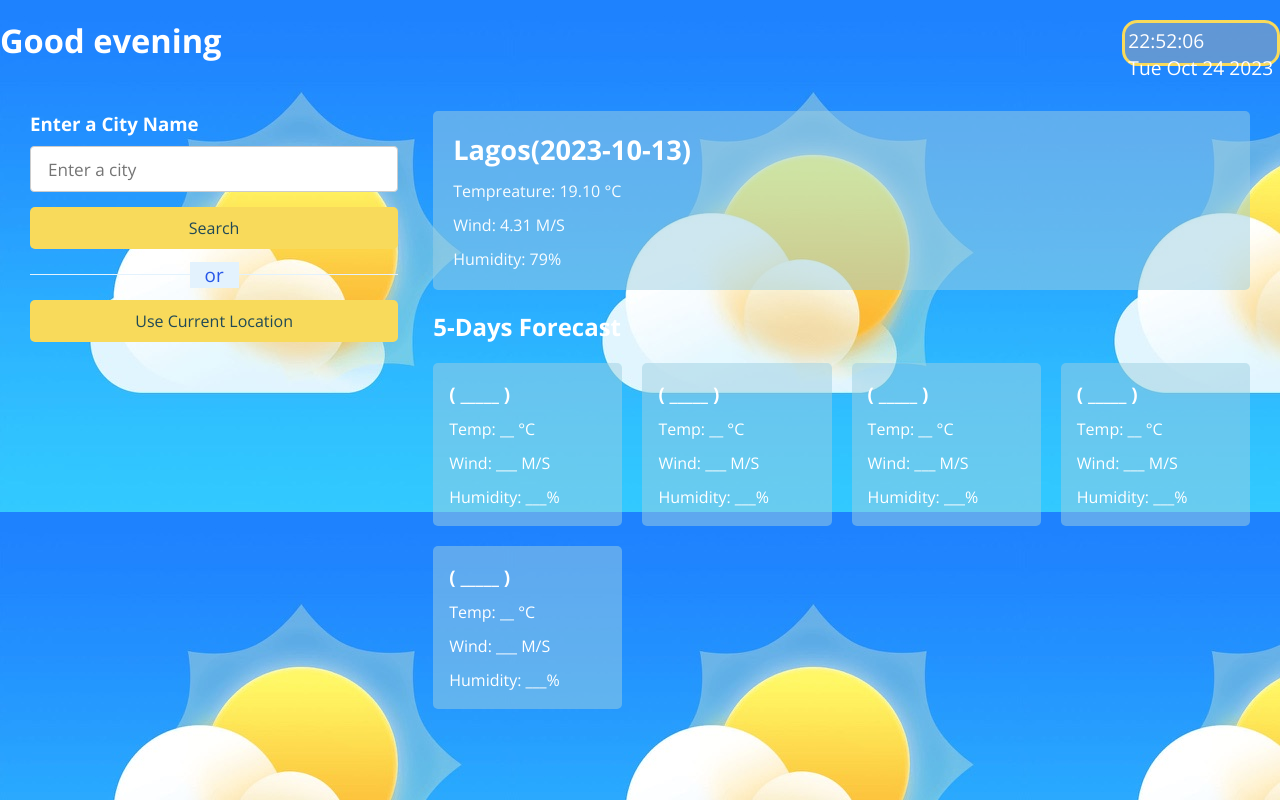
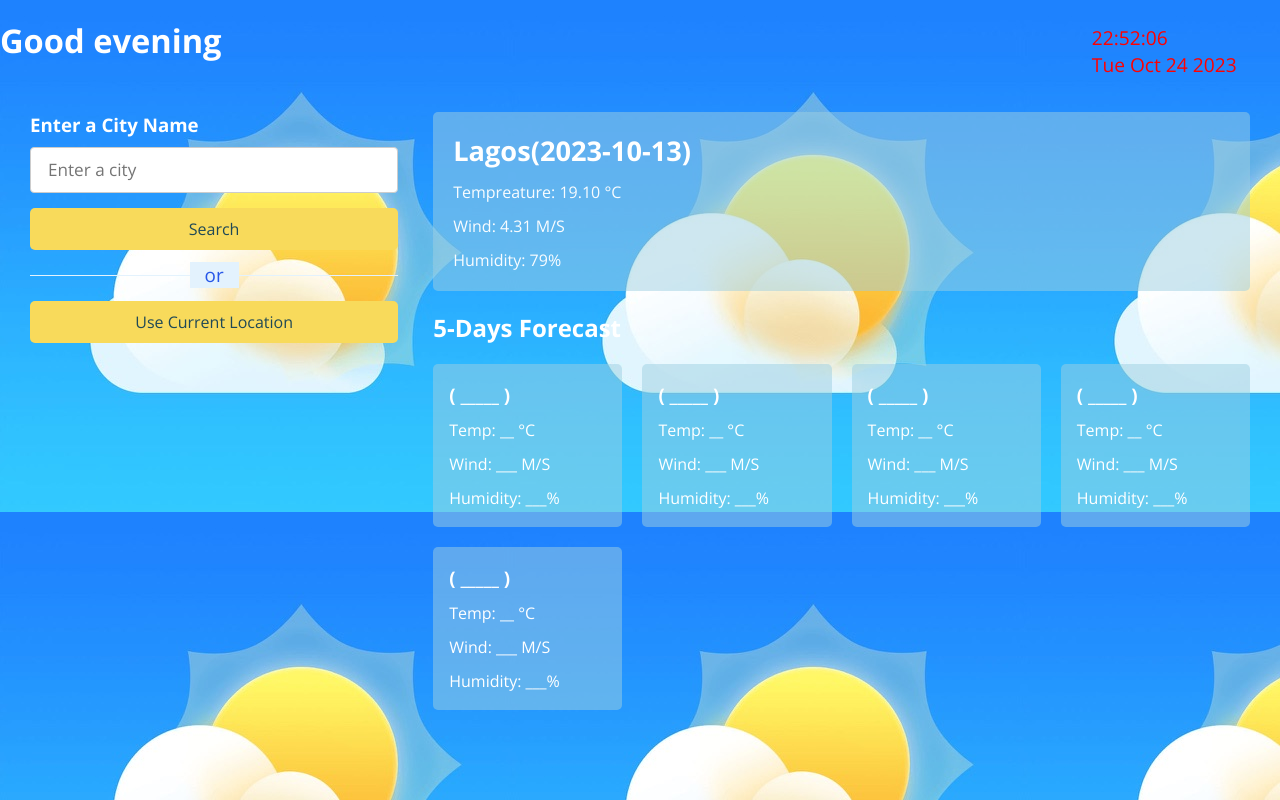
Before and after one commit to pedroolayemi/weatherwebapp, a plain HTML site: page index.html in a window 1280 px wide. Drawn offline with nearby package versions, Linux system fonts and the light colour scheme.

Commit message:
Update style.css

```diff
--- a/style.css
+++ b/style.css
@@ -25,6 +25,8 @@ h3,h2{
     color: #fff;
 }
 
+
+
 h1{
     font-size: 1.7em;
 }
@@ -43,17 +45,23 @@ h1{
 }
 
 .time-date{
-    height: 2.4em;
-    background-color: hsla(195, 7%, 66%, 0.5);
-    color: #fff;
+    width: 10em;
+    /* background-color: hsla(195, 7%, 66%, 0.5); */
+    background-color: transparent;
+    color: red;
     margin-top: 20px;
-    border: solid #f8da5b ;
+    /* border: solid #f8da5b ; */
     border-radius: 0.8em;
     padding: 0.2em;
 }
 
 .weather-input{
     width: 550px;
+}
+
+.current-date{
+    display: block;
+    margin-top: 5px;
 }
 
 .weather-input input{
```
